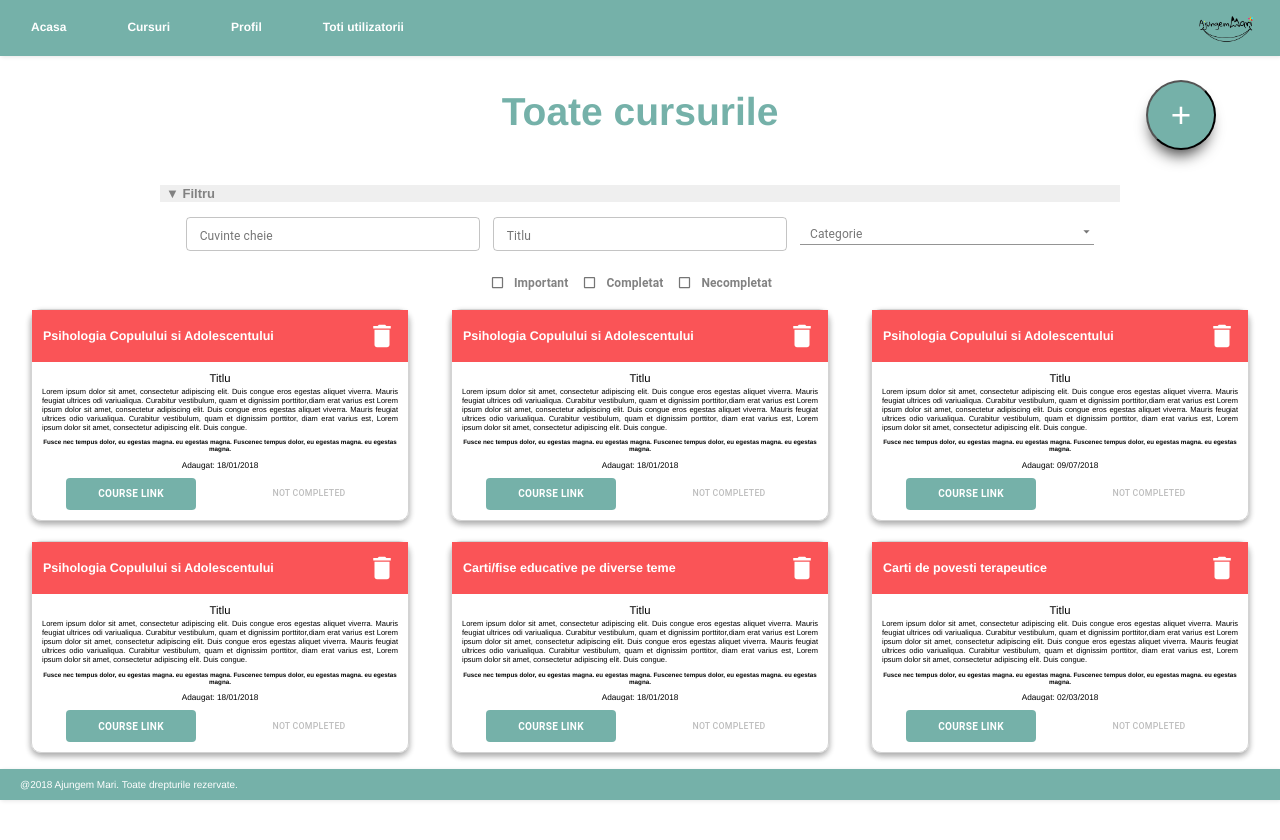
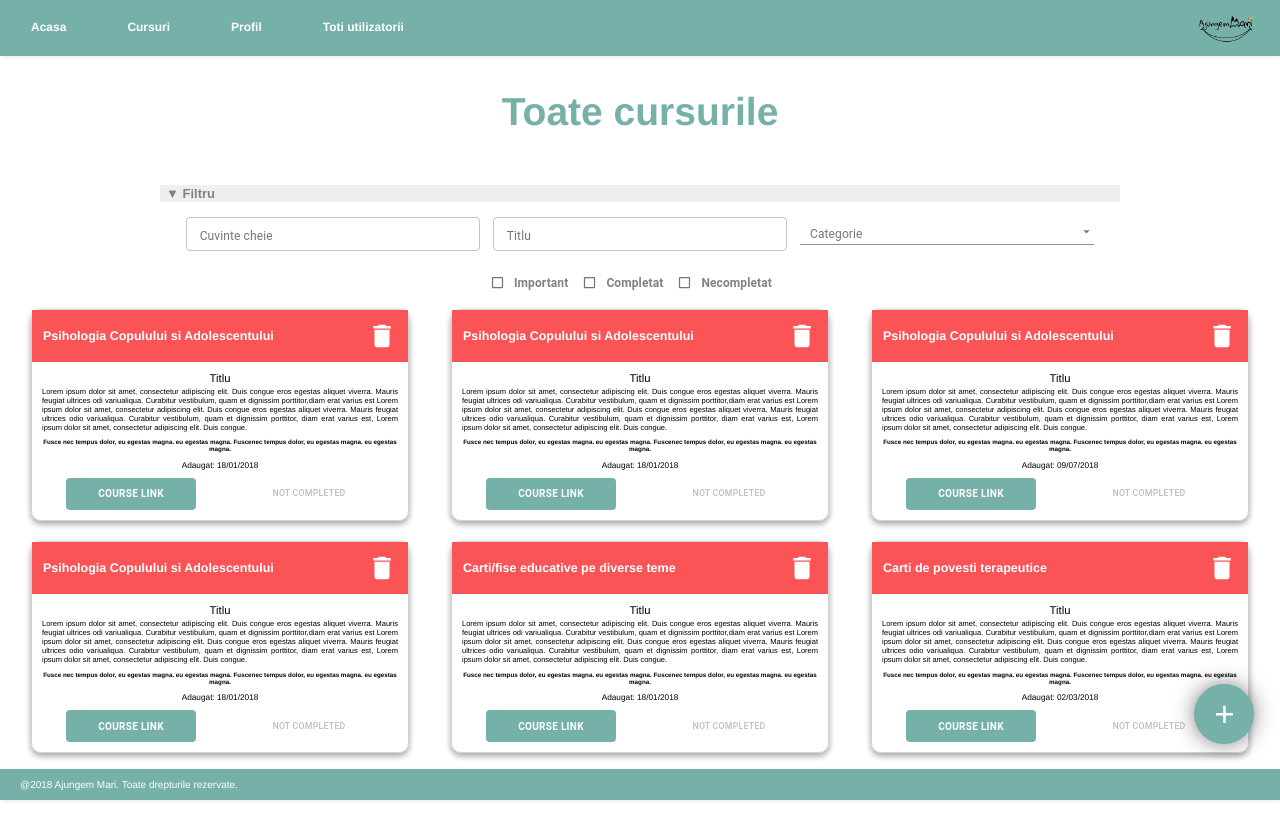
Before and after one commit to WildCodeSchool/bucharest-project3-online-library, a React (Create React App) app in the folder client/: page /cursuri in a window 1280 px wide. Shown: the top 840 px of the page. Built offline with nearby package versions, Linux system fonts and the light colour scheme.

Commit message:
fix button an title

```diff
--- a/client/src/Components/AdminAllCourses/AdminAllCourses.css
+++ b/client/src/Components/AdminAllCourses/AdminAllCourses.css
@@ -25,7 +25,7 @@ body {
     font-size: 3.9rem;
     color: #75B1A9;
     text-align: center;
-  margin-top: 12%;
+    margin-top: 20%;
 }
 
 .AdminAllCoursesMain .penLogo {
@@ -68,4 +68,6 @@ body {
         margin-top: 7%;
     }
 }
+
+
 /*# sourceMappingURL=AdminAllCourses.css.map */
--- a/client/src/Components/CourseModal/CourseModal.css
+++ b/client/src/Components/CourseModal/CourseModal.css
@@ -1,18 +1,21 @@
 /* Main Button  */
+
 .btnAdd {
-  width: 70px;
-  height: 70px;
+    width: 60px;
+    height: 60px;
     border-radius: 35px;
     font-size: 24px;
     background-color: #75B1A9;
-  -webkit-box-shadow: -1px 11px 15px -6px rgba(0, 0, 0, 0.75);
-          box-shadow: -1px 11px 15px -6px rgba(0, 0, 0, 0.75);
+    -webkit-box-shadow: 0px 0px 24px -4px rgba(0, 0, 0, 0.75);
+    -moz-box-shadow: 0px 0px 24px -4px rgba(0, 0, 0, 0.75);
+    box-shadow: 0px 0px 24px -4px rgba(0, 0, 0, 0.75);
     font-size: 35px;
     color: white;
     position: fixed;
-  top: 10%;
-  right: 5%;
-  z-index: 1000;
+    bottom: 7%;
+    right: 2%;
+    z-index: 4;
+    border: none;
 }
 
 .btnAdd:hover {
@@ -26,7 +29,9 @@
     transform: translateY(4px);
 }
 
+
 /* Modal Button */
+
 button:focus {
     outline: none;
 }
@@ -60,7 +65,9 @@ button:focus {
     transform: translateY(4px);
 }
 
+
 /* Modal */
+
 .headerAdd {
     text-align: center;
 }
@@ -111,12 +118,7 @@ button:focus {
     .btnAdd {
         width: 50px;
         height: 50px;
-    top: 9%;
     }
-}
-
-#transition-modal-title {
-  margin-top: none;
 }
 
 .title {
@@ -129,9 +131,18 @@ button:focus {
     padding-top: 20px;
     padding-bottom: 30px;
     color: #FA5457;
+    font-size: 18px;
 }
 
+#transition-modal-title {
+    margin-top: none;
+    color: #75B1A9;
+    font-size: 28px;
+}
+
+
 /* Dropdown */
+
 .dropdown {
     width: 90%;
     height: 55px;
@@ -152,4 +163,6 @@ button:focus {
 .dropdown:focus {
     outline: none;
 }
+
+
 /*# sourceMappingURL=CourseModal.css.map */
```
Lines whose indentation alone changed are shown as unchanged.
